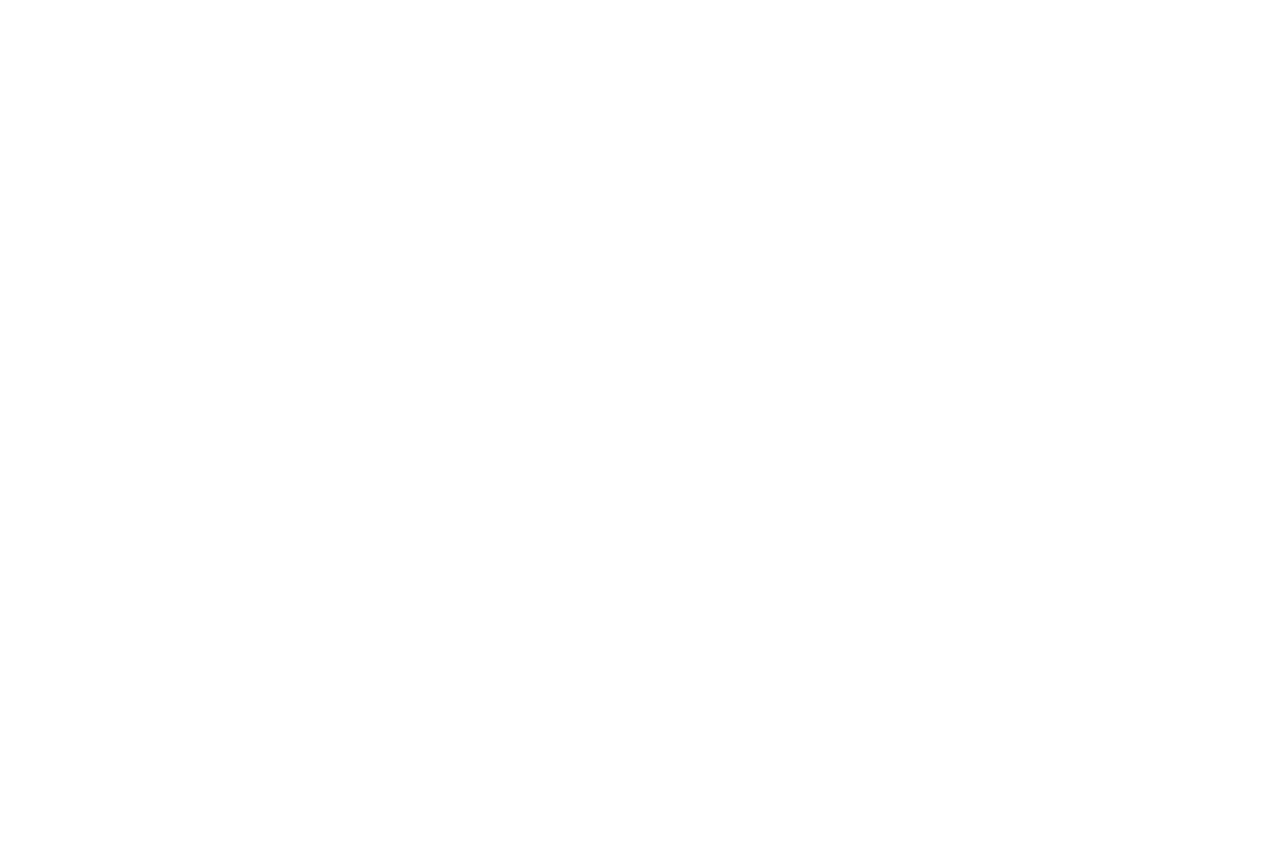
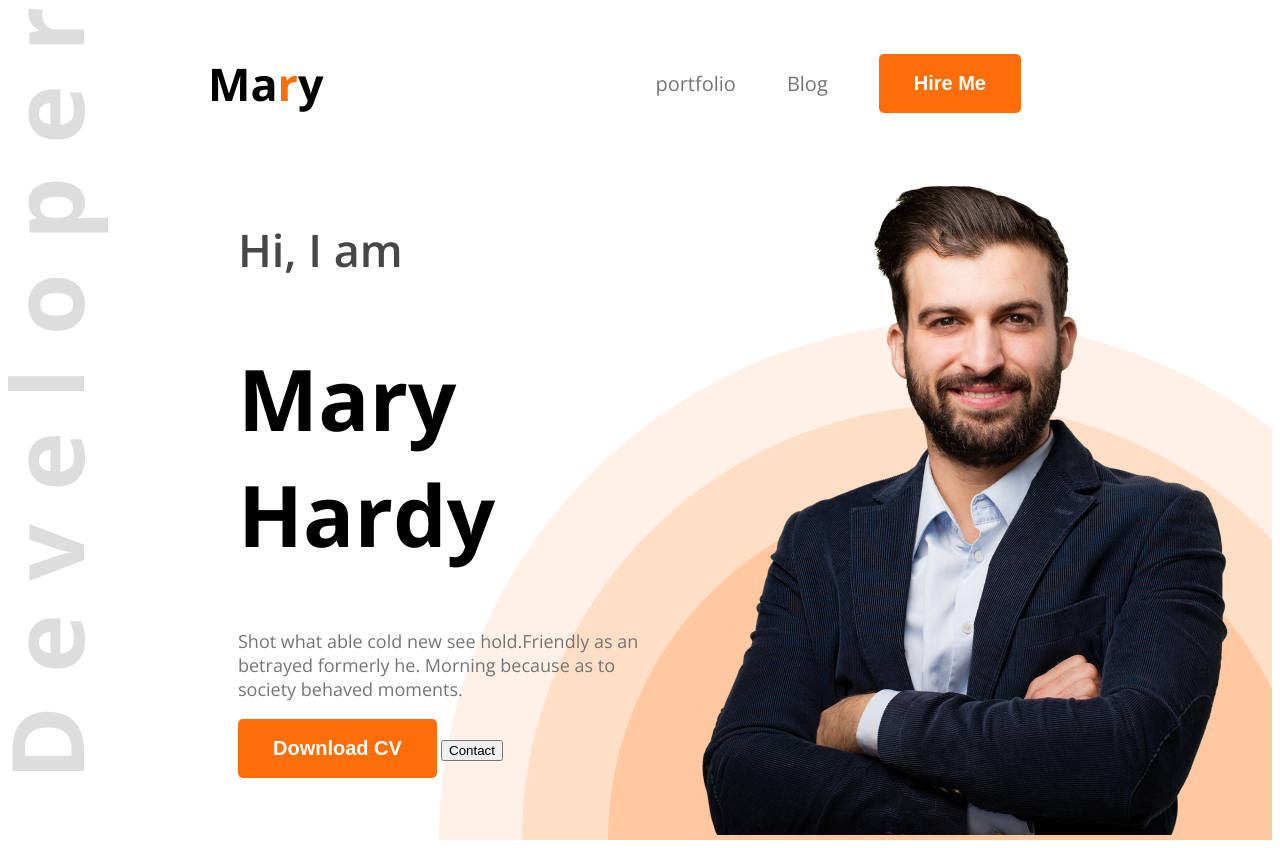
Before and after one commit to Anonnya01/portfolio-practice, a plain HTML site: page index.html in a window 1280 px wide. Before the commit the page ends 800 px from the top, so only its background shows below. Drawn offline with nearby package versions, Linux system fonts and the light colour scheme; a web font is replaced by a local one.

Commit message:
completed header

```diff
--- a/index.html
+++ b/index.html
@@ -1,20 +1,47 @@
 <!DOCTYPE html>
 <html lang="en">
-<head>
-    <meta charset="UTF-8">
-    <meta name="viewport" content="width=device-width, initial-scale=1.0">
+  <head>
+    <meta charset="UTF-8" />
+    <meta name="viewport" content="width=device-width, initial-scale=1.0" />
     <title>portfolio</title>
-</head>
-<body>
-    <header>
-
+    <link rel="preconnect" href="https://fonts.googleapis.com" />
+    <link rel="preconnect" href="https://fonts.gstatic.com" crossorigin />
+    <link
+      href="https://fonts.googleapis.com/css2?family=Azeret+Mono:ital,wght@0,100..900;1,100..900&family=Open+Sans:ital
+      ,wght@0,300..800;1,300..800&family=Plus+Jakarta+Sans:ital,wght@0,200..800;1,200..800&display=swap"
+      rel="stylesheet"
+    />
+    <link rel="stylesheet" href="/styels/style.css" />
+  </head>
+  <body class="open-sans-normal">
+    <header class="header">
+      <nav>
+        <h3 class="nav-title">Ma<span class="text-primary">r</span>y</h3>
+        <ul>
+          <li><a class="gray" href="">portfolio</a></li>
+          <li><a class="gray" href=""> Blog</a></li>
+          <li>
+            <a href=""><button class="btn-primary">Hire Me</button></a>
+          </li>
+        </ul>
+      </nav>
+      <div class="banner">
+        <div class="banner-content">
+          <h4 class="banner-start gray">Hi, I am</h4>
+          <h1 class="banner-title">Mary Hardy</h1>
+          <p class="banner-para gray">
+            Shot what able cold new see hold.Friendly as an betrayed formerly
+            he. Morning because as to society behaved moments.
+          </p>
+          <button class="btn-primary">Download CV</button>
+          <button>Contact</button>
+        </div>
+        <div class="banner-img">
+            <img src="/images/hardy.png" alt="">
+        </div>
+      </div>
     </header>
-    <main>
-
-    </main>
-    <footer>
-
-    </footer>
-
-</body>
+    <main></main>
+    <footer></footer>
+  </body>
 </html>
--- /dev/null
+++ b/styels/style.css
@@ -0,0 +1,80 @@
+.open-sans-normal {
+  font-family: "Open Sans", sans-serif;
+  font-optical-sizing: auto;
+  font-style: normal;
+  font-variation-settings: "wdth" 100;
+}
+/* primary color */
+.text-primary {
+  color: #FD6E0A;
+}
+.gray{
+    color: #757575;
+}
+
+.btn-primary{
+  background-color: #FD6E0A;
+  font-weight: bold;
+  font-size: 20px;
+  color: white;
+  padding:18px 35px ;
+  border-radius: 5px;
+  border: none;
+}
+.header{
+    background-image: url(../images/developer.png),url(../images/header_bg.png) ;
+    background-repeat: no-repeat;
+    background-position: top left, bottom right;
+
+}
+/* nav style */
+nav {
+  display: flex;
+  align-items: center;
+  justify-content: space-between;
+  margin: 0 200px;
+
+}
+
+.nav-title {
+  font-weight: bolder;
+  font-size: 45px;
+}
+ nav ul{
+    display: flex;
+    align-items: center;
+
+ }
+nav ul li{
+    list-style: none;
+    margin-right: 51PX;
+}
+nav li a{
+    text-decoration: none;
+    font-size: 20px;
+}
+.banner{
+    display: flex;
+    justify-content: space-between;
+    margin: 0 35px 0 230px;
+
+}
+.banner-content{
+    max-width: 580px;
+
+}
+.banner-start {
+   font-size: 45px;
+   font-weight: 600;
+   color: #474747;
+}
+.banner-title{
+    font-weight: bold;
+    font-size: 85px;
+}
+.banner-para{
+    font-size: 18px;
+}
+.banner-img{
+    width: 580;
+}
```
